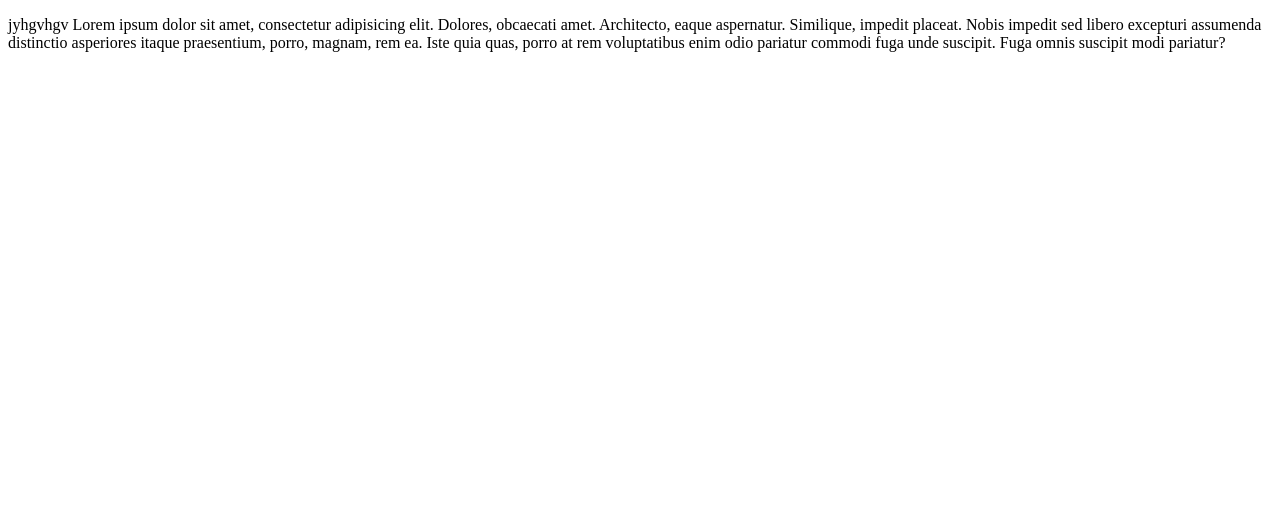
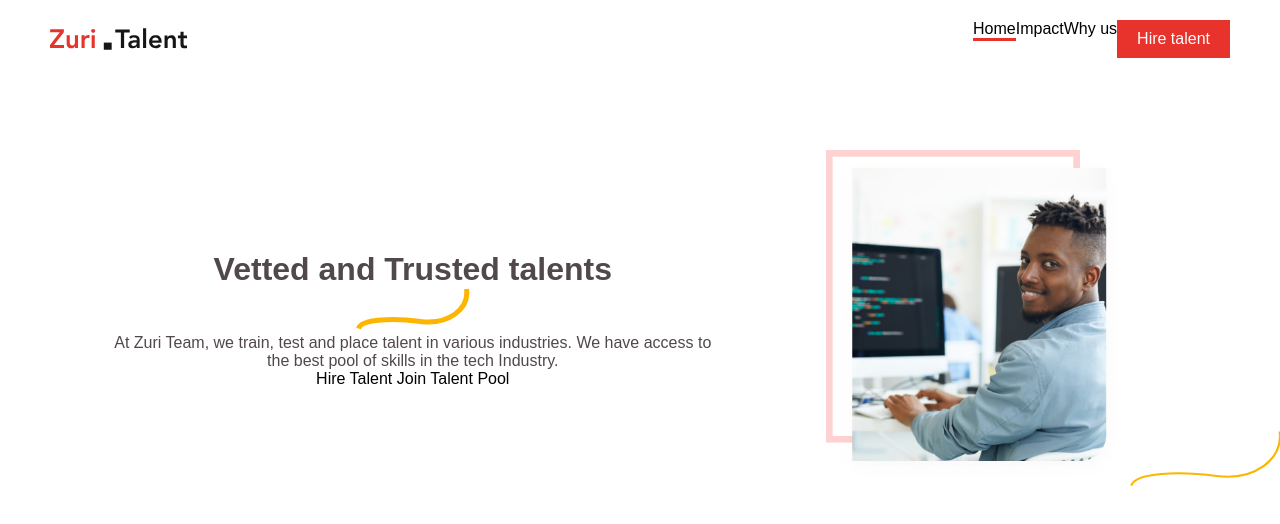
Before and after one commit to tijesus/Zuripage-clone, a plain HTML site: page zuritalent.html in a window 1280 px wide. Drawn offline with Linux system fonts and the light colour scheme.

Commit message:
fixed link hover

```diff
--- a/zuri.css
+++ b/style.css
@@ -2,8 +2,7 @@
   padding: 0;
   margin: 0;
   box-sizing: border-box;
-  font-family:  sans-serif, Arial,
-    Helvetica;
+  font-family:  'Lato',
 }
 body{
   margin: 0 auto;
@@ -14,13 +13,13 @@ body{
 }
 a{
   text-decoration: none;
-  color: white;
+  /* color: white; */
 }
 .top{
   background-image: url(./image/zuri.team/hero-bg.svg);
   height: 700px;
   background-repeat: no-repeat;
-  background-size: cover;
+  background-size: 100% auto;
 }
 .top_text{
   max-width: 600px;
@@ -53,11 +52,23 @@ span{
   outline: none;
   border: none;
 }
-.top .p_button .p1_button:hover{
+.top .p_button .p1_button a{
+  color: white;
+}
+.top .p_button .p1_button a:hover{
+  color: #E7332B;
+  background-color: white;
+}
+.top .p_button .p1_button:hover {
   background-color: white;
   color: #E7332B;
   border: 1px solid #E7332B;
 }
+/* .top .p_button .p1_button:hover {
+  background-color: white;
+  color: #E7332B;
+  border: 1px solid #E7332B;
+} */
 .top .p_button .p2_button{
   background-color: white;
   padding: 15px 35px;
@@ -65,8 +76,11 @@ span{
   outline: none;
   border: 1px solid #E7332B;
 }
-.top .p_button .p2_button a{
+.top .p_button:hover .p2_button a{
   color: #E7332B;
+}
+.top .p_button .p2_button a:hover{
+  color: #fff
 }
 .top .p_button .p2_button:hover{
   background-color: #E7332B;
@@ -196,7 +210,7 @@ span{
 .flex_foot{
   display: flex;
   justify-content: space-between;
-  margin: 350px 30px 80px;
+  margin: 205px 30px 80px;
   text-align: left;
 }
 .flex_foot h3{
@@ -217,8 +231,18 @@ footer .copy{
 }
 
 @media screen and (max-width: 900px) {
+  .top {
+      background-size: none;
+      height: auto;
+    }
   .box {
     display: block;
+  }
+  #bg_dots {
+    display: none;
+  }
+  .team h5 {
+    margin-top: 100px;
   }
 
   .box1 {
@@ -243,11 +267,17 @@ footer .copy{
     padding: 20px;
     }
 .top .p_button {
-    display: block;
+    flex-direction: column;
+    margin: 0 auto;
+    width: 250px;
   }
   .top .p1_button {
     margin-right: 0px;
     margin-bottom: 20px;
+    margin-top: 50px;
+  }
+  .team h5 {
+    margin-top: 100px;
   }
   .top .p1_button {
     margin-right: 0px;
--- a/zuritalent.css
+++ b/zuritalent.css
@@ -0,0 +1,59 @@
+* {
+  padding: 0;
+  margin: 0;
+  box-sizing: border-box;
+  font-family: sans-serif, Arial,
+    Helvetica;
+}
+
+body {
+  margin: 0 auto;
+  max-width: 1300px;
+  width: 100%;
+  text-align: center;
+  color: #514949;
+  ;
+}
+a {
+  text-decoration: none;
+  color: black;
+}
+.fixed_head{
+  position: fixed;
+  top: 0;
+  width: 100%;
+}
+.header{
+  display: flex;
+  justify-content: space-between;
+  margin: 20px 50px 0;
+}
+.nav{
+  display: flex;
+  justify-content: space-between;
+}
+.header .nav .home{
+  border-bottom: 3px solid #E7332B;
+  /* background-color: black; */
+}
+.header .nav .hire{
+  background-color: #E7332B;
+  color: white;
+  padding: 10px 20px;
+}
+.vett{
+  display: flex;
+  justify-content: space-between;
+  margin-top: 150px;
+  align-items: center;
+}
+.vett_text{
+  max-width: 600px;
+  margin: 0 auto;
+}
+.vett .vett_img .hero_img{
+  width: 300px;
+}
+.vett .vett_img .line_img{
+  width: 30px;
+}
--- a/zuritalent.html
+++ b/zuritalent.html
@@ -13,17 +13,47 @@
     <title>Zuri</title>
   </head>
   <body>
-    <header>
-      <p>
-        jyhgvhgv Lorem ipsum dolor sit amet, consectetur adipisicing elit.
-        Dolores, obcaecati amet. Architecto, eaque aspernatur. Similique,
-        impedit placeat. Nobis impedit sed libero excepturi assumenda distinctio
-        asperiores itaque praesentium, porro, magnam, rem ea. Iste quia quas,
-        porro at rem voluptatibus enim odio pariatur commodi fuga unde suscipit.
-        Fuga omnis suscipit modi pariatur?
-      </p>
+    <header class="fixed_head">
+      <div class="header">
+        <img src="./image/talent.zuri.team/logo.svg" alt="" />
+        <div class="nav">
+          <a href="./index.html"><p class="home">Home</p></a>
+          <a href="#"><p>Impact</p></a>
+          <a href="#"><p>Why us</p></a>
+          <a href="#"><p class="hire">Hire talent</p></a>
+        </div>
+      </div>
     </header>
-    <main></main>
+    <main>
+      <div class="vett">
+        <div class="vett_text">
+          <div>
+            <h1>Vetted and Trusted talents</h1>
+            <img src="./image/talent.zuri.team/thick-wave.svg" alt="" />
+          </div>
+          <p>
+            At Zuri Team, we train, test and place talent in various industries.
+            We have access to the best pool of skills in the tech Industry.
+          </p>
+          <div>
+            <a href="#">Hire Talent</a>
+            <a href="#">Join Talent Pool</a>
+          </div>
+        </div>
+        <div class="vett_img">
+          <img
+            src="./image/talent.zuri.team/hero-img.png"
+            alt=""
+            style="width: 300px"
+          />
+          <img
+            src="./image/talent.zuri.team/line1.svg"
+            alt=""
+            style="width: 150px; margin-left: "
+          />
+        </div>
+      </div>
+    </main>
     <footer></footer>
   </body>
 </html>
```
Also changed, not shown: index.html (renamed from zuri.html, +3 -3 lines), image/talent.zuri.team/line1.svg (added).
